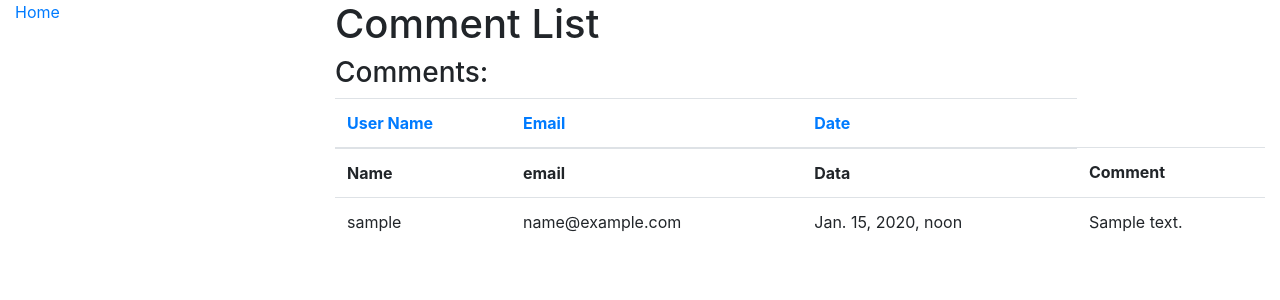
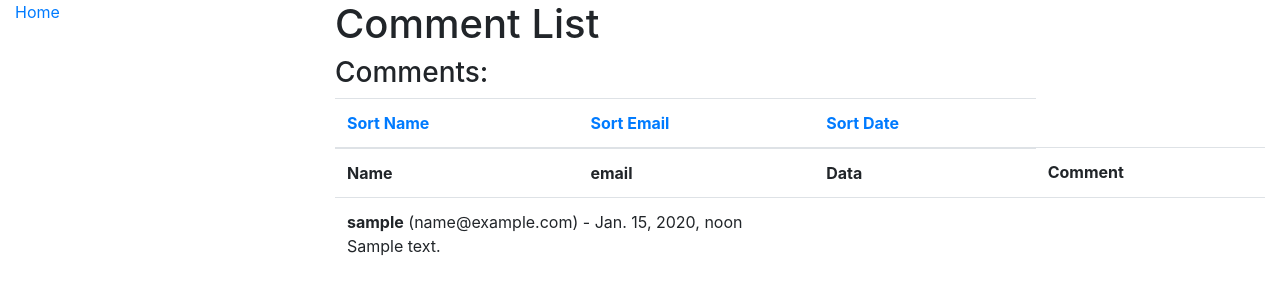
Before and after one commit to Yevheniia-Ilchenko/Create-comments, a Django app: page /post/ in a window 1280 px wide. Shown: the top 300 px of the page. Run offline with Django 5.2, Linux system fonts and the light colour scheme; tables that the repository leaves empty hold one stand-in row (values such as "Sample post").

Commit message:
add feture: cascading comments output ф and add static file

```diff
--- a/app/settings.py
+++ b/app/settings.py
@@ -118,6 +118,8 @@ USE_TZ = True
 
 STATIC_URL = "static/"
 
+STATICFILES_DIRS = [BASE_DIR / "static", ]
+
 # Default primary key field type
 # https://docs.djangoproject.com/en/5.0/ref/settings/#default-auto-field
 
--- /dev/null
+++ b/templates/post/comment_item.html
@@ -0,0 +1,15 @@
+<tr>
+    <td colspan="4">
+        <div style="margin-left: {% if comment.parent %}40px{% endif %};">
+            <strong>{{ comment.user.username }}</strong> ({{ comment.user.email }}) - {{ comment.created_at }}
+            <p>{{ comment.comment_text }}</p>
+            {% if comment.replies.all %}
+                <table>
+                    {% for reply in comment.replies.all %}
+                        {% include 'post/comment_item.html' with comment=reply %}
+                    {% endfor %}
+                </table>
+            {% endif %}
+        </div>
+    </td>
+</tr>
--- a/templates/post/comment_list.html
+++ b/templates/post/comment_list.html
@@ -1,6 +1,6 @@
 {% extends "base.html" %}
 {% block title %}<title>Comment List</title>{% endblock %}
-{% block content %}
+{% block content  %}
 <body>
 <div class="container-fluid">
     <div class="row">
@@ -19,26 +19,19 @@
               </tr>
             <thead>
             <tr>
-                <th><a href="?sort=user__username&order={% if request.GET.order == 'asc' %}desc{% else %}asc{% endif %}">User Name</a></th>
-                <th><a href="?sort=user__email&order={% if request.GET.order == 'asc' %}desc{% else %}asc{% endif %}">Email</a></th>
-                <th><a href="?sort=created_at&order={% if request.GET.order == 'asc' %}desc{% else %}asc{% endif %}">Date</a></th>
+                <th><a href="?sort=user__username&order={% if request.GET.order == 'asc' %}desc{% else %}asc{% endif %}">Sort Name</a></th>
+                <th><a href="?sort=user__email&order={% if request.GET.order == 'asc' %}desc{% else %}asc{% endif %}">Sort Email</a></th>
+                <th><a href="?sort=created_at&order={% if request.GET.order == 'asc' %}desc{% else %}asc{% endif %}">Sort Date</a></th>
             </tr>
             </thead>
-            {% for comment in comment_list %}
-            <tr>
-                <td>{{ comment.user.username }}</td>
-                <td>{{ comment.user.email }}</td>
-                <td>{{ comment.created_at }}</td>
-                <td>{{ comment.comment_text }}</td>
-            </tr>
-            {% endfor %}
+            <tbody>
+                    {% for comment in comment_list %}
+                        {% include 'post/comment_item.html' with comment=comment %}
+                    {% endfor %}
+                </tbody>
+            </table>
             {% endif %}
-        </div>
-    </div>
-</div>
-
-</body>
-     <div>
+    <div>
         {% if is_paginated %}
             <span class="step-links">
                 {% if page_obj.has_previous %}
```
Also changed, not shown: static/css/styles.css (added, +9 -0 lines).
